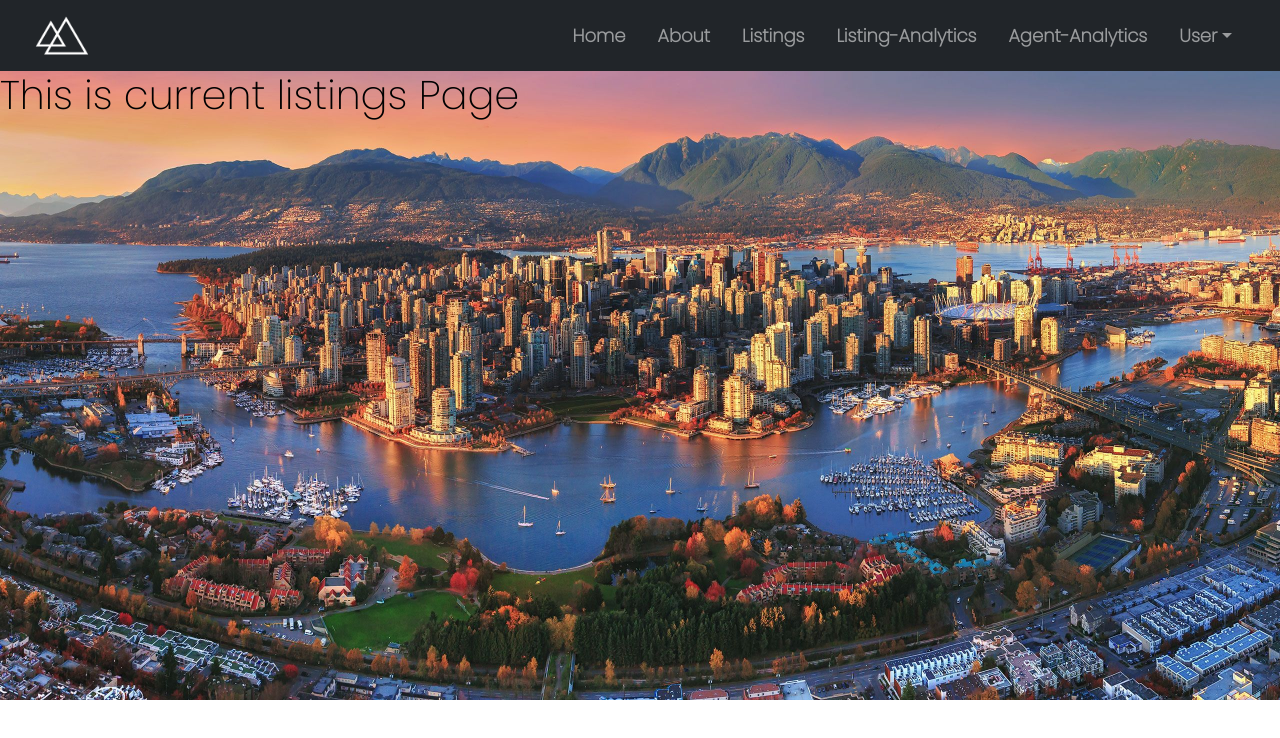
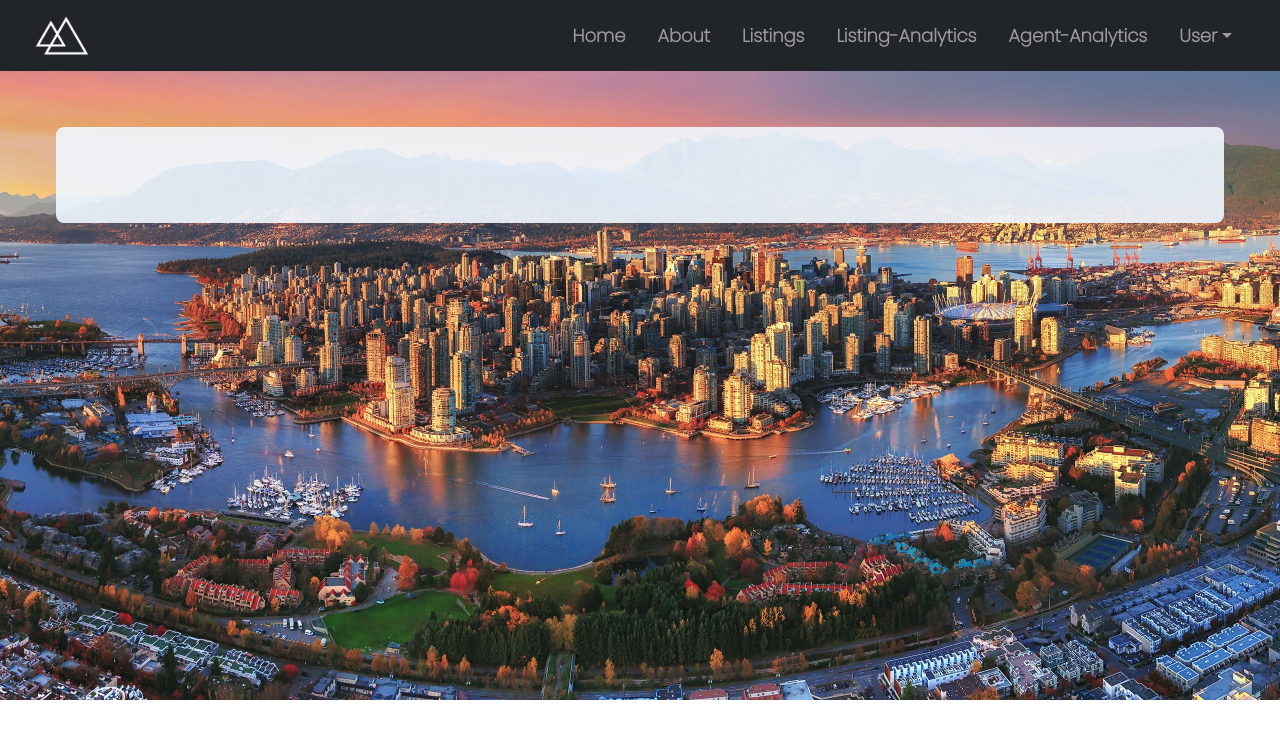
Before and after one commit to patricknoda11/real-estate-listing-app, a React (Create React App) app in the folder client/: page /listings in a window 1280 px wide. Shown: the top 738 px of the page. Built offline with nearby package versions, Linux system fonts and the light colour scheme.

Commit message:
setup Listings page

```diff
--- /dev/null
+++ b/client/src/components/CreateListingTab.js
@@ -0,0 +1,5 @@
+const GetListingTab = () => {
+  return;
+};
+
+export default GetListingTab;
--- /dev/null
+++ b/client/src/components/GetListingTab.js
@@ -0,0 +1,5 @@
+const GetListingTab = () => {
+  return;
+};
+
+export default GetListingTab;
--- a/client/src/components/Listings.js
+++ b/client/src/components/Listings.js
@@ -1,5 +1,10 @@
+import "./styles/Listings.scss";
+import UpdateListingTab from "./UpdateListingTab";
+import GetListingTab from "./GetListingTab";
+import CreateListingTab from "./CreateListingTab";
+
 const Listings = () => {
-  return <h1>This is current listings Page</h1>;
+  return <div className="flex-container-listings"></div>;
 };
 
 export default Listings;
--- /dev/null
+++ b/client/src/components/UpdateListingTab.js
@@ -0,0 +1,5 @@
+const UpdateListingTab = () => {
+  return;
+};
+
+export default UpdateListingTab;
--- /dev/null
+++ b/client/src/components/styles/Listings.scss
@@ -0,0 +1,25 @@
+.flex-container-listings {
+  position: relative;
+  margin: 3.5rem;
+  padding: 3rem;
+  border-radius: 0.5rem;
+  max-width: 100%;
+  max-height: 75vh;
+  word-wrap: break-word;
+  overflow-y: auto;
+  background-color: aliceblue;
+  opacity: 0.9;
+
+  h1 {
+    font-weight: bolder;
+    font-size: 3rem;
+  }
+
+  .content {
+    padding: 2rem;
+
+    button {
+      margin: 1rem 0rem;
+    }
+  }
+}
```
